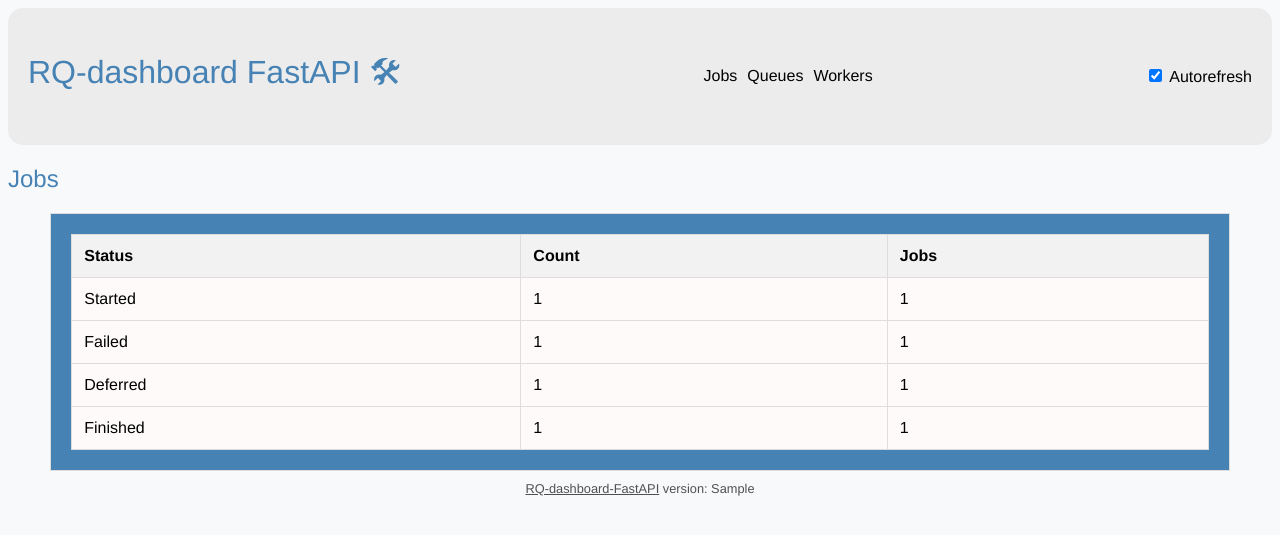
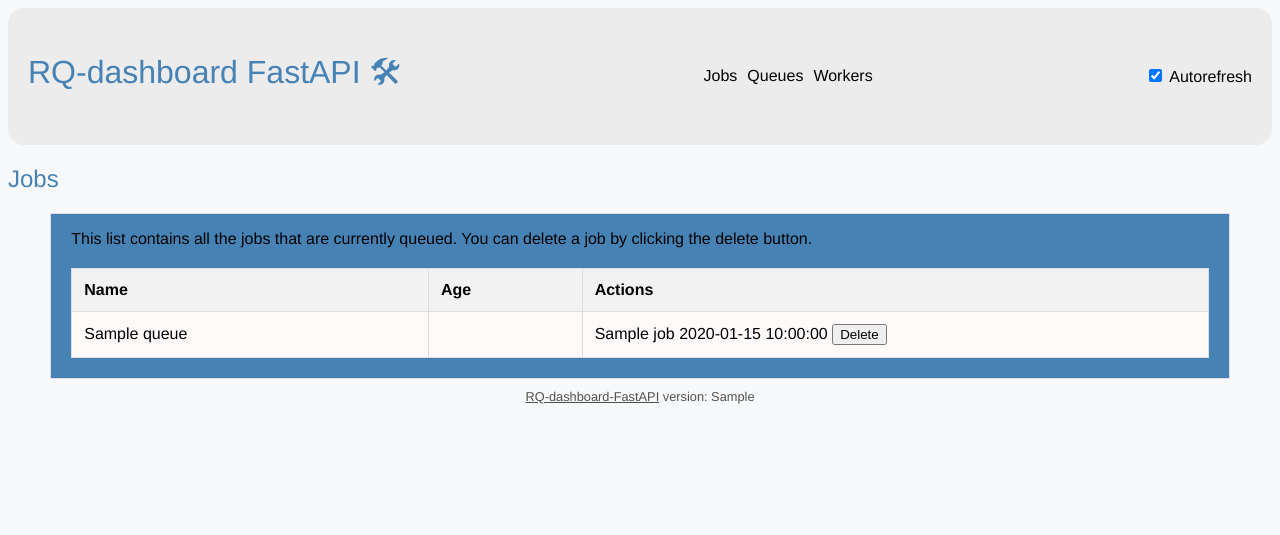
Before and after one commit to Hannes221/rq-dashboard-fast, a FastAPI app: template templates/jobs.html in a window 1280 px wide. Shown: the top 535 px of the page. Run offline with FastAPI, Linux system fonts and the light colour scheme; the template is opened without the code that fills it: most values are stand-ins (such as "Sample title", 1, 10 or a date in 2020).

Commit message:
change jobs dashboard structure

```diff
--- a/templates/jobs.html
+++ b/templates/jobs.html
@@ -13,54 +13,37 @@
   {% block content %}
   <h2>Jobs</h2>
   <div class="section">
+    <p>
+      This list contains all the jobs that are currently queued. You can delete a job by clicking the delete button.
+    </p>
     <table id="jobs">
       <thead>
         <tr>
-          <th>Status</th>
-          <th>Count</th>
-          <th>Jobs</th>
+          <th>Name</th>
+          <th>Age</th>
+          <th>Actions</th>
         </tr>
       </thead>
       <tbody>
+        {% for queue in job_data %}
         <tr>
-          <td>Started</td>
-          <td>{{ job_data.started | length }}</td>
+          <td>{{ queue.queue_name }}</td>
+          <td></td>
           <td>
-            {% for job_id in job_data.started %}
-              {{ job_id }}<br>
+            {% for job in queue.queued %}
+            <div>
+              <span>{{ job.name }}</span>
+              <span>{{ job.created_at }}</span>
+              <button class="delete-button" onclick="deleteJob('{{ job.id }}')">Delete</button>
+            </div>
             {% endfor %}
           </td>
         </tr>
-        <tr>
-          <td>Failed</td>
-          <td>{{ job_data.failed | length }}</td>
-          <td>
-            {% for job_id in job_data.failed %}
-              {{ job_id }}<br>
-            {% endfor %}
-          </td>
-        </tr>
-        <tr>
-          <td>Deferred</td>
-          <td>{{ job_data.deferred | length }}</td>
-          <td>
-            {% for job_id in job_data.deferred %}
-              {{ job_id }}<br>
-            {% endfor %}
-          </td>
-        </tr>
-        <tr>
-          <td>Finished</td>
-          <td>{{ job_data.finished | length }}</td>
-          <td>
-            {% for job_id in job_data.finished %}
-              {{ job_id }}<br>
-            {% endfor %}
-          </td>
-        </tr>
+        {% endfor %}
       </tbody>
     </table>
   </div>
+
   {% endblock %}
 </body>
 
```
